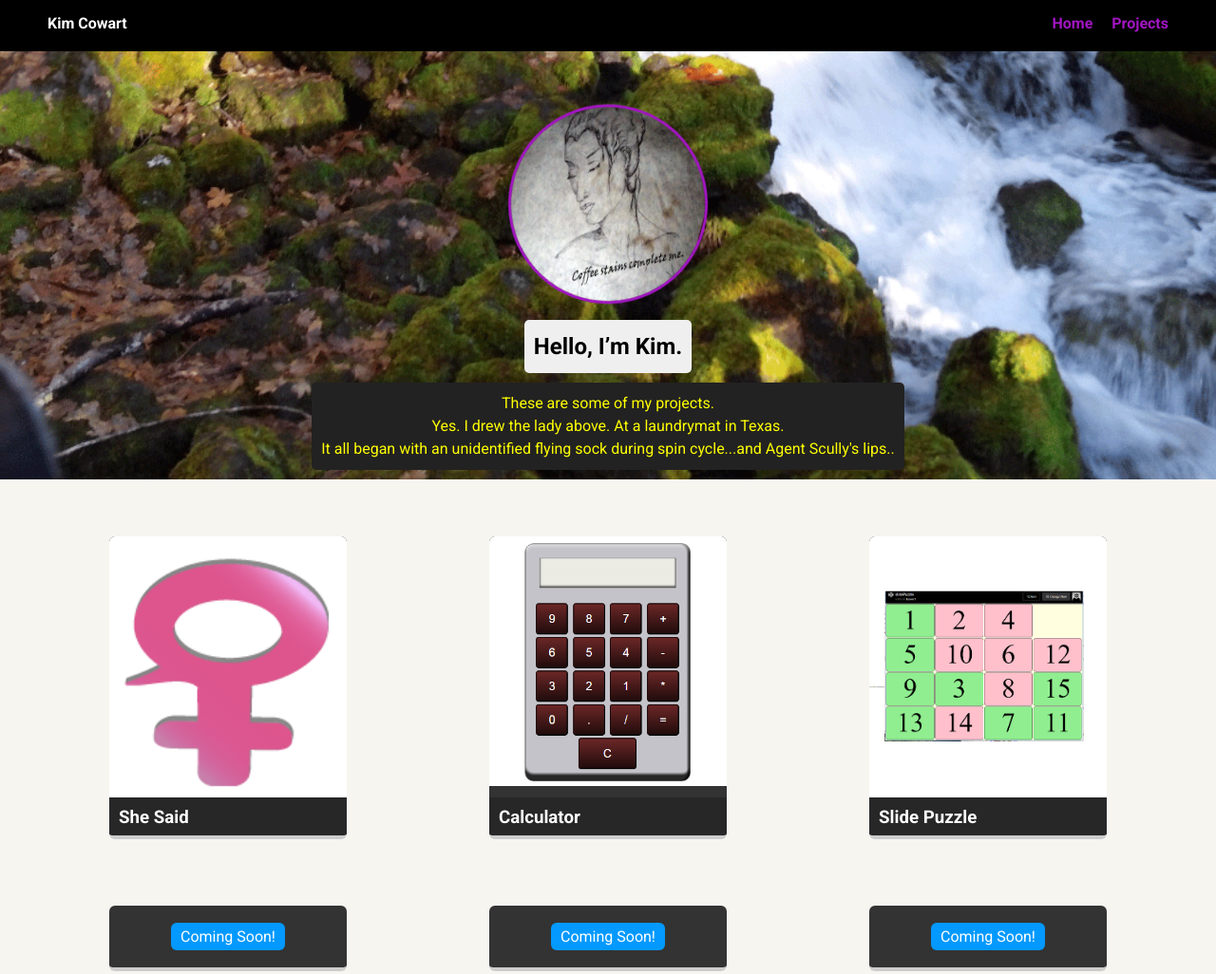
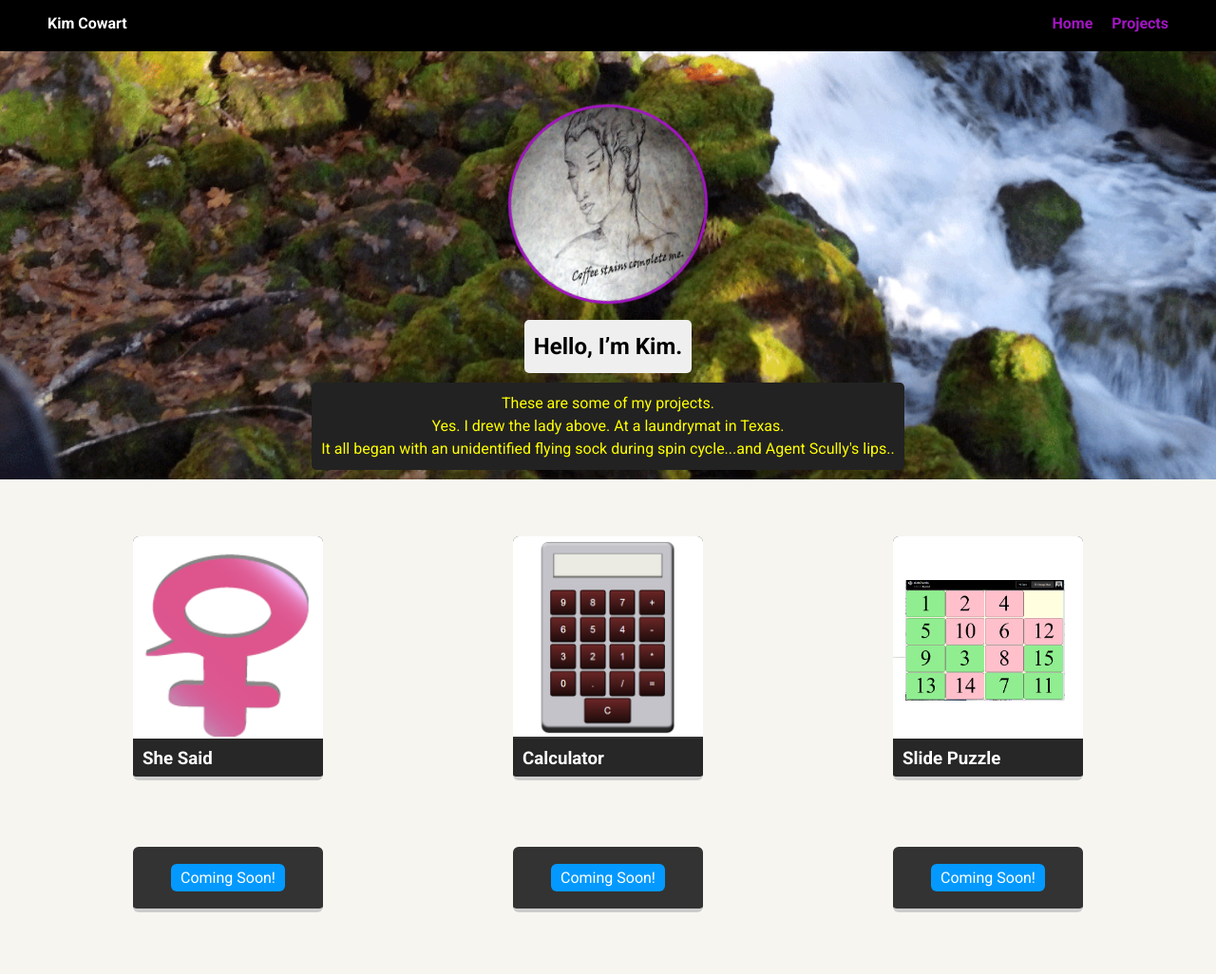
Before and after one commit to kcowart/kcowart.github.io, a plain HTML site: page work.html in a window 1280 px wide. Shown: the top 1026 px of the page at 95% size. Drawn offline with Linux system fonts and the light colour scheme; a web font is replaced by a local one.

Commit message:
changed logo img and css

```diff
--- a/styles.css
+++ b/styles.css
@@ -101,7 +101,7 @@ header .profile-image:hover {
 .card_sm {
   flex: 1 33.3333%;
   margin: 10px;
-  max-width: 250px;
+  max-width: 200px;
   text-align: left;
   background: #333;
   position: relative;
--- a/work.html
+++ b/work.html
@@ -27,7 +27,7 @@
 
     <main class="flex">
       <div class="card_sm">
-        <img src= "images/logo4.jpg" alt="calculator">
+        <img src= "images/logo5.jpg" alt="calculator">
         <a href="https://github.com/kcowart/SheSaid" target="_blank">
           <h3>She Said</h3>
           <img src= "images/droid_bot.svg" alt="android">
```
Also changed, not shown: images/logo5.jpg (renamed from images/logo4.jpg).
